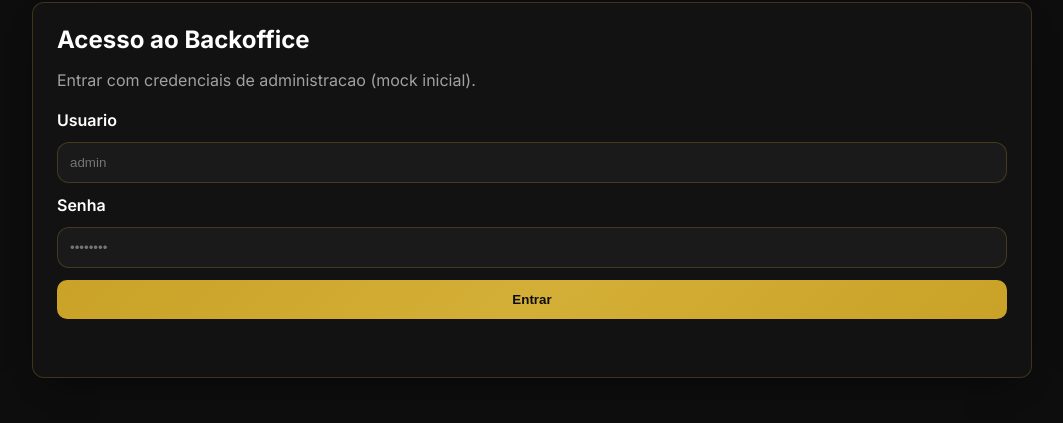
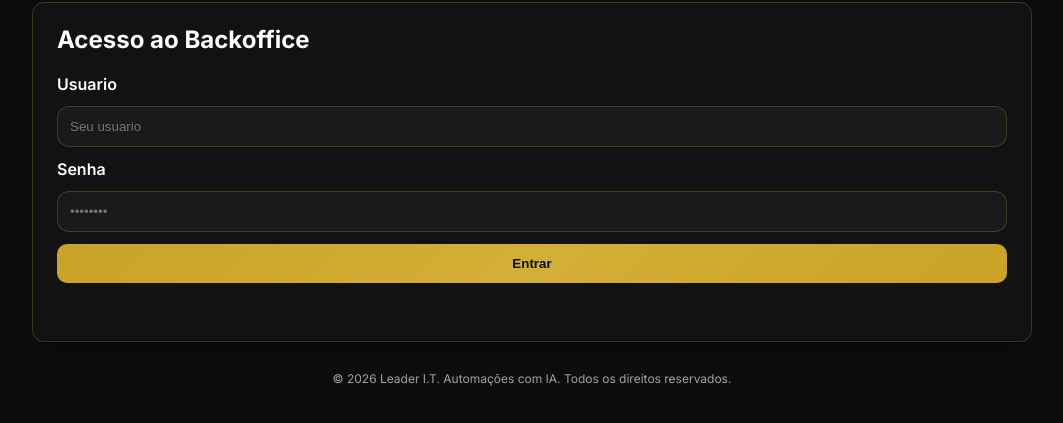
Before and after one commit to canalsp/leader-gold-cockpit, a website: page index.html in a window 1280 px wide. Shown: the part 211-634 px from the top of the page, without its empty margins (108-1171 px from the left). Drawn offline with Linux system fonts and the light colour scheme; no server answers.

Commit message:
fix: login sem texto mock e footer com copyright 2026
Remove referencia a mock inicial; adiciona rodape na tela de login.

```diff
--- a/index.html
+++ b/index.html
@@ -24,14 +24,13 @@
 
         <div class="card">
           <h1>Acesso ao Backoffice</h1>
-          <p class="muted">Entrar com credenciais de administracao (mock inicial).</p>
           <form id="login-form">
             <label for="username">Usuario</label>
             <input
               id="username"
               name="username"
               type="text"
-              placeholder="admin"
+              placeholder="Seu usuario"
               autocomplete="username"
               required
             />
@@ -50,6 +49,10 @@
             <p id="login-message" class="message"></p>
           </form>
         </div>
+
+        <footer class="login-footer">
+          <span>© 2026 Leader I.T. Automações com IA. Todos os direitos reservados.</span>
+        </footer>
       </section>
 
       <section id="dashboard-screen" class="panel hidden">
--- a/public/styles.css
+++ b/public/styles.css
@@ -567,6 +567,16 @@ body.sidebar-open .sidebar-scrim {
   box-shadow: 0 12px 32px -18px rgba(0, 0, 0, 0.9);
 }
 
+.login-footer {
+  max-width: 520px;
+  margin: 28px auto 24px;
+  padding: 0 16px;
+  text-align: center;
+  font-size: 12px;
+  line-height: 1.5;
+  color: var(--muted);
+}
+
 h1,
 h2 {
   margin: 0 0 6px;
```
